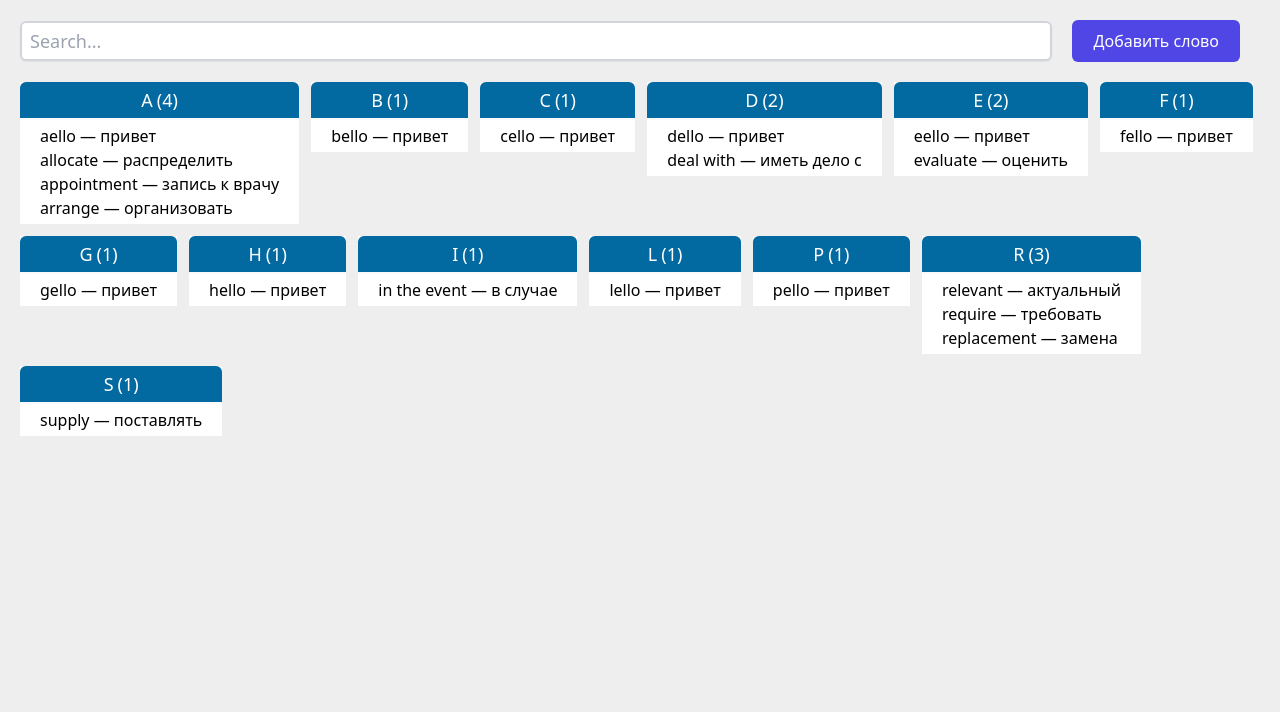
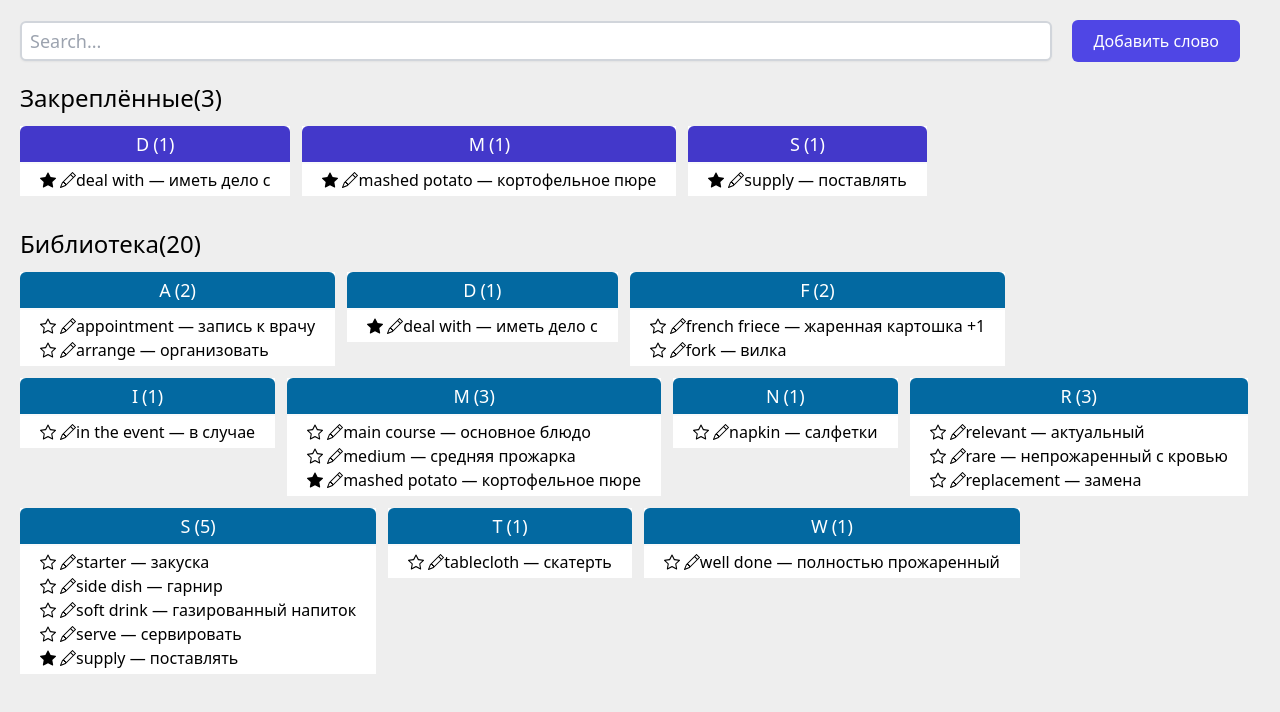
Before and after one commit to chopperqt/word-library, a React (Create React App) app: page / in a window 1280 px wide. Shown: the top 712 px of the page. Built offline with nearby package versions, Linux system fonts and the light colour scheme.

Commit message:
Add pined word logic

```diff
--- /dev/null
+++ b/src/components/icon/Icon.tsx
@@ -0,0 +1,20 @@
+import { IconsList } from "./IconList"
+
+interface IconProps {
+  icon: JSX.Element,
+}
+const Icon = ({
+  icon,
+}: IconProps) => (
+  <svg
+    width="16"
+    height="16"
+    viewBox="0 0 16 16"
+  >
+    {icon}
+  </svg>
+)
+
+export default Icon
+
+export { IconsList }
--- /dev/null
+++ b/src/components/icon/IconList.tsx
@@ -0,0 +1,5 @@
+export const IconsList = {
+  starOutline: <path d="M2.866 14.85c-.078.444.36.791.746.593l4.39-2.256 4.389 2.256c.386.198.824-.149.746-.592l-.83-4.73 3.522-3.356c.33-.314.16-.888-.282-.95l-4.898-.696L8.465.792a.513.513 0 0 0-.927 0L5.354 5.12l-4.898.696c-.441.062-.612.636-.283.95l3.523 3.356-.83 4.73zm4.905-2.767-3.686 1.894.694-3.957a.565.565 0 0 0-.163-.505L1.71 6.745l4.052-.576a.525.525 0 0 0 .393-.288L8 2.223l1.847 3.658a.525.525 0 0 0 .393.288l4.052.575-2.906 2.77a.565.565 0 0 0-.163.506l.694 3.957-3.686-1.894a.503.503 0 0 0-.461 0z" />,
+  starFill: <path d="M3.612 15.443c-.386.198-.824-.149-.746-.592l.83-4.73L.173 6.765c-.329-.314-.158-.888.283-.95l4.898-.696L7.538.792c.197-.39.73-.39.927 0l2.184 4.327 4.898.696c.441.062.612.636.282.95l-3.522 3.356.83 4.73c.078.443-.36.79-.746.592L8 13.187l-4.389 2.256z" />,
+  editOutline: <path d="M12.146.146a.5.5 0 0 1 .708 0l3 3a.5.5 0 0 1 0 .708l-10 10a.5.5 0 0 1-.168.11l-5 2a.5.5 0 0 1-.65-.65l2-5a.5.5 0 0 1 .11-.168l10-10zM11.207 2.5 13.5 4.793 14.793 3.5 12.5 1.207 11.207 2.5zm1.586 3L10.5 3.207 4 9.707V10h.5a.5.5 0 0 1 .5.5v.5h.5a.5.5 0 0 1 .5.5v.5h.293l6.5-6.5zm-9.761 5.175-.106.106-1.528 3.821 3.821-1.528.106-.106A.5.5 0 0 1 5 12.5V12h-.5a.5.5 0 0 1-.5-.5V11h-.5a.5.5 0 0 1-.468-.325z" />,
+}
--- /dev/null
+++ b/src/components/words-container/WordsContainer.tsx
@@ -0,0 +1,57 @@
+import Edit from './partials/Edit'
+import Pined from './partials/Pined'
+
+import type { Word } from '../../mockData'
+
+interface WordsContainerProps {
+  amountOfWords: number
+  words: Word[]
+  letter: string
+  color?: string
+}
+const WordsContainer = ({
+  amountOfWords,
+  words = [],
+  letter,
+  color = 'bg-sky-700',
+}: WordsContainerProps) => (
+  <div className="flex flex-col bg-white">
+    <div className={`text-lg px-5 py-1 ${color} rounded-t-md`}>
+      <div className="flex gap-1 justify-center color text-white">
+        <div>{letter.toUpperCase()}</div>
+        <div>({amountOfWords})</div>
+      </div>
+    </div>
+    <div className="h-0.5 w-full bg-gray-50" />
+    <div className="px-5 py-1 rounded-b-md">
+      {words.map(({
+        english,
+        russia,
+        id,
+        pined,
+      }) => (
+        <div
+          key={id}
+          className="flex items-center"
+        >
+          <Pined isPined={pined} />
+          <Edit />
+          <div>
+            {english}
+          </div>
+          <div>&nbsp;—&nbsp;</div>
+          <div className="flex">
+            {russia[0]}
+            <div>
+              {russia.length > 1 && (
+                <div>&nbsp;+{russia.length - 1}</div>
+              )}
+            </div>
+          </div>
+        </div>
+      ))}
+    </div>
+  </div>
+)
+
+export default WordsContainer
--- /dev/null
+++ b/src/components/words-container/partials/Edit.tsx
@@ -0,0 +1,9 @@
+import Icon, { IconsList } from "components/icon/Icon"
+
+const Edit = () => (
+  <button>
+    <Icon icon={IconsList.editOutline} />
+  </button>
+)
+
+export default Edit
--- /dev/null
+++ b/src/components/words-container/partials/Pined.tsx
@@ -0,0 +1,20 @@
+import Icon, { IconsList } from "components/icon/Icon"
+
+interface PinedProps {
+  isPined: boolean
+}
+const Pined = ({
+  isPined,
+}: PinedProps) => {
+  const icon = isPined
+    ? IconsList.starFill
+    : IconsList.starOutline
+
+  return (
+    <div className='mr-1'>
+      <Icon icon={icon} />
+    </div>
+  )
+}
+
+export default Pined
--- a/src/helpers/normalizeWords.tsx
+++ b/src/helpers/normalizeWords.tsx
@@ -88,7 +88,7 @@ const normalizeWords = (words: Word[]): NormalizeWords => {
   }
 
   for (let word of words) {
-    const firstChar = word.english[0] as Alphabet
+    const firstChar = word.english[0][0] as Alphabet
 
     initialObject[firstChar] = [
       ...initialObject[firstChar],
--- a/src/mockData.tsx
+++ b/src/mockData.tsx
@@ -1,7 +1,7 @@
 export interface Word {
   id: number
-  english: string
-  russia: string
+  english: string[]
+  russia: string[]
   createdAt: string
   updatedAt: string
   pined: boolean
@@ -10,160 +10,160 @@ export interface Word {
 export const wordsMock: Word[] = [
   {
     id: 1,
-    english: 'relevant',
-    russia: 'актуальный',
+    english: ['relevant'],
+    russia: ['актуальный'],
     createdAt: '22.02.2022',
     updatedAt: '23.08.2022',
     pined: false,
   },
   {
     id: 2,
-    english: 'lello',
-    russia: 'привет',
+    english: ['starter'],
+    russia: ['закуска'],
     createdAt: '22.02.2022',
     updatedAt: '23.08.2022',
     pined: false,
   },
   {
     id: 3,
-    english: 'pello',
-    russia: 'привет',
+    english: ['main course'],
+    russia: ['основное блюдо'],
     createdAt: '22.02.2022',
     updatedAt: '23.08.2022',
     pined: false,
   },
   {
     id: 4,
-    english: 'aello',
-    russia: 'привет',
+    english: ['side dish'],
+    russia: ['гарнир'],
     createdAt: '22.02.2022',
     updatedAt: '23.08.2022',
     pined: false,
   },
   {
     id: 5,
-    english: 'bello',
-    russia: 'привет',
+    english: ['french friece'],
+    russia: ['жаренная картошка', 'картошка-фри'],
     createdAt: '22.02.2022',
     updatedAt: '23.08.2022',
     pined: false,
   },
   {
     id: 6,
-    english: 'cello',
-    russia: 'привет',
+    english: ['soft drink'],
+    russia: ['газированный напиток'],
     createdAt: '22.02.2022',
     updatedAt: '23.08.2022',
     pined: false,
   },
   {
     id: 7,
-    english: 'dello',
-    russia: 'привет',
+    english: ['tablecloth'],
+    russia: ['скатерть'],
     createdAt: '22.02.2022',
     updatedAt: '23.08.2022',
     pined: false,
   },
   {
     id: 8,
-    english: 'eello',
-    russia: 'привет',
+    english: ['serve'],
+    russia: ['сервировать'],
     createdAt: '22.02.2022',
     updatedAt: '23.08.2022',
     pined: false,
   },
   {
     id: 9,
-    english: 'fello',
-    russia: 'привет',
+    english: ['napkin'],
+    russia: ['салфетки'],
     createdAt: '22.02.2022',
     updatedAt: '23.08.2022',
     pined: false,
   },
   {
     id: 10,
-    english: 'gello',
-    russia: 'привет',
+    english: ['fork'],
+    russia: ['вилка'],
     createdAt: '22.02.2022',
     updatedAt: '23.08.2022',
     pined: false,
   },
   {
     id: 11,
-    english: 'hello',
-    russia: 'привет',
+    english: ['rare'],
+    russia: ['непрожаренный с кровью'],
     createdAt: '22.02.2022',
     updatedAt: '23.08.2022',
     pined: false,
   },
   {
     id: 12,
-    english: 'evaluate',
-    russia: 'оценить',
+    english: ['medium'],
+    russia: ['средняя прожарка'],
     createdAt: '22.02.2022',
     updatedAt: '23.08.2022',
     pined: false,
   },
   {
     id: 13,
-    english: 'allocate',
-    russia: 'распределить',
+    english: ['well done'],
+    russia: ['полностью прожаренный'],
     createdAt: '22.02.2022',
     updatedAt: '23.08.2022',
     pined: false,
   },
   {
     id: 14,
-    english: 'require',
-    russia: 'требовать',
+    english: ['mashed potato'],
+    russia: ['кортофельное пюре'],
     createdAt: '22.02.2022',
     updatedAt: '23.08.2022',
     pined: true,
   },
   {
     id: 15,
-    english: 'appointment',
-    russia: 'запись к врачу',
+    english: ['appointment'],
+    russia: ['запись к врачу'],
     createdAt: '22.02.2022',
     updatedAt: '23.08.2022',
     pined: false,
   },
   {
     id: 16,
-    english: 'arrange',
-    russia: 'организовать',
+    english: ['arrange'],
+    russia: ['организовать'],
     createdAt: '22.02.2022',
     updatedAt: '23.08.2022',
     pined: false,
   },
   {
     id: 17,
-    english: 'deal with',
-    russia: 'иметь дело с',
+    english: ['deal with'],
+    russia: ['иметь дело с'],
     createdAt: '22.02.2022',
     updatedAt: '23.08.2022',
     pined: true,
   },
   {
     id: 18,
-    english: 'in the event',
-    russia: 'в случае',
+    english: ['in the event'],
+    russia: ['в случае'],
     createdAt: '22.02.2022',
     updatedAt: '23.08.2022',
     pined: false,
   },
   {
     id: 19,
-    english: 'replacement',
-    russia: 'замена',
+    english: ['replacement'],
+    russia: ['замена'],
     createdAt: '22.02.2022',
     updatedAt: '23.08.2022',
     pined: false,
   },
   {
     id: 20,
-    english: 'supply',
-    russia: 'поставлять',
+    english: ['supply'],
+    russia: ['поставлять'],
     createdAt: '22.02.2022',
     updatedAt: '23.08.2022',
     pined: true,
--- a/src/pages/library/Library.tsx
+++ b/src/pages/library/Library.tsx
@@ -5,6 +5,7 @@ import useLibrary from "./useLibrary"
 const Library = () => {
   const {
     words,
+    pinedWords,
     value,
     handleChangeValue,
   } = useLibrary()
@@ -16,7 +17,10 @@ const Library = () => {
         onChange={handleChangeValue}
       />
       {!!words?.length && (
-        <Words words={words} />
+        <Words
+          pinedWords={pinedWords}
+          words={words}
+        />
       )}
     </div>
   )
--- a/src/pages/library/partials/Words.tsx
+++ b/src/pages/library/partials/Words.tsx
@@ -1,15 +1,48 @@
+import WordsContainer from "components/words-container/WordsContainer";
 import normalizeWords from "../../../helpers/normalizeWords";
 import type { Word } from "../../../mockData";
 
 interface WordsProps {
   words: Word[]
+  pinedWords: Word[]
 }
 const Words = ({
-  words
+  words,
+  pinedWords = [],
 }: WordsProps) => {
   const normalizedWords = normalizeWords(words)
+  const normalizedPinedWords = normalizeWords(pinedWords)
+  const formattedPined = pinedWords.length
+    ? `Закреплённые(${pinedWords.length})`
+    : 'Закреплённые'
+  const formattedLibrary = `Библиотека(${words.length})`
+
+  console.log(normalizeWords)
+
 
   return (
+    <div className="flex flex-col items-start gap-3 flex-wrap">
+      <div className="text-2xl">{formattedPined}</div>
+      <div className="flex justify-start items-start gap-3 flex-wrap">
+        {Object.entries(normalizedPinedWords).map(([key, words]: [key: string, words: any]) => {
+          const amountOfWords = words.length
+
+          if (!amountOfWords) {
+            return null
+          }
+
+          return (
+            <WordsContainer
+              key={key}
+              letter={key}
+              amountOfWords={amountOfWords}
+              words={words}
+              color="bg-indigo-700"
+            />
+          )
+        })}
+      </div>
+      <div className="text-2xl mt-5">{formattedLibrary}</div>
       <div className="flex justify-start items-start gap-3 flex-wrap">
         {Object.entries(normalizedWords).map(([key, words]: [key: string, words: Word[]]) => {
           const amountOfWords = words.length
@@ -19,31 +52,15 @@ const Words = ({
           }
 
           return (
-          <div
+            <WordsContainer
               key={key}
-            className="flex flex-col bg-white"
-          >
-            <div className="text-lg px-5 py-1 bg-sky-700 rounded-t-md">
-              <div className="flex gap-1 justify-center color text-white">
-                <div>{key.toUpperCase()}</div>
-                <div>({amountOfWords})</div>
-              </div>
-            </div>
-            <div className="h-0.5 w-full bg-gray-50" />
-            <div className="px-5 py-1 rounded-b-md">
-              {words.map(({
-                english,
-                russia,
-                id,
-              }) => (
-                <div key={id}>
-                  {english} — {russia}
-                </div>
-              ))}
-            </div>
-          </div>
+              letter={key}
+              amountOfWords={amountOfWords}
+              words={words}
+            />
           )
         })}
+      </div>
     </div>
   )
 }
--- a/src/pages/library/useLibrary.tsx
+++ b/src/pages/library/useLibrary.tsx
@@ -5,8 +5,6 @@ import {
   useState,
   useMemo,
 } from 'react'
-
-const DEFAULT_DELAY = 300
 
 const useLibrary = () => {
   const wordsState = wordsMock
@@ -29,7 +27,7 @@ const useLibrary = () => {
       english,
       russia,
     }) => {
-      const formattedWord = (english + russia).toLowerCase().replaceAll(' ', '')
+      const formattedWord = (english.join() + russia.join()).toLowerCase().replaceAll(' ', '')
       const formattedValue = value.toLowerCase().replaceAll(' ', '')
 
       return formattedWord.includes(formattedValue)
@@ -39,10 +37,13 @@ const useLibrary = () => {
     wordsState,
   ])
 
+  const pinedWords = wordsState.filter((word) => word.pined)
+
   return {
     value,
     handleChangeValue,
     words,
+    pinedWords,
   }
 }
 
```
Lines whose indentation alone changed are shown as unchanged.
